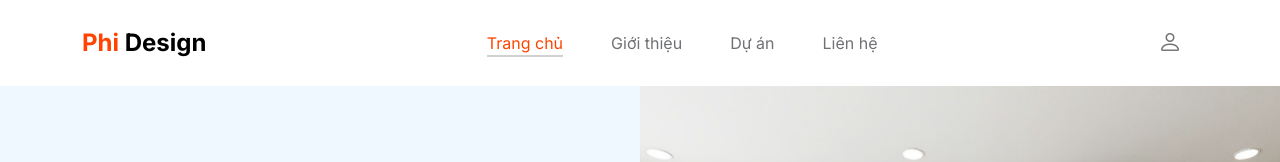
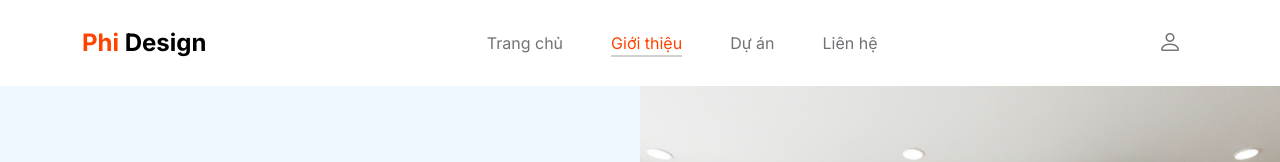
Before and after one commit to hhpr98/kien-truc-vn, a React (Vite) app: page /gioi-thieu in a window 1280 px wide. Shown: the top 162 px of the page. Built offline with nearby package versions, Linux system fonts and the light colour scheme.

Commit message:
map nav link when switch tab

```diff
--- a/src/components/NavBar.jsx
+++ b/src/components/NavBar.jsx
@@ -33,19 +33,19 @@ function NavBar() {
         <div class="collapse navbar-collapse" id="navbarNav">
           <ul class="navbar-nav mx-auto">
             <li class="nav-item">
-              <a class="nav-link active" href="/">Trang chủ</a>
+              <a className={`nav-link ${getActiveClass('/')}`} href="/">Trang chủ</a>
             </li>
 
             <li class="nav-item">
-              <a class="nav-link" href="/gioi-thieu">Giới thiệu</a>
+              <a className={`nav-link ${getActiveClass('/gioi-thieu')}`} href="/gioi-thieu">Giới thiệu</a>
             </li>
 
             <li class="nav-item">
-              <a class="nav-link" href="/du-an">Dự án</a>
+              <a className={`nav-link ${getActiveClass('/du-an', false)}`} href="/du-an">Dự án</a>
             </li>
 
             <li class="nav-item">
-              <a class="nav-link" href="/lien-he">Liên hệ</a>
+              <a className={`nav-link ${getActiveClass('/lien-he')}`} href="/lien-he">Liên hệ</a>
             </li>
           </ul>
 
```
